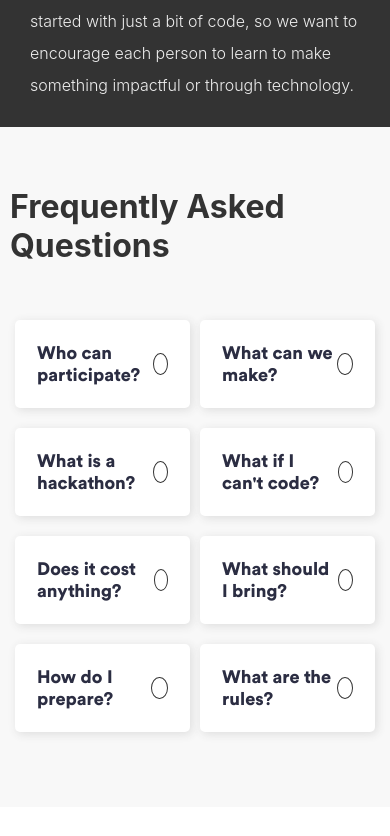
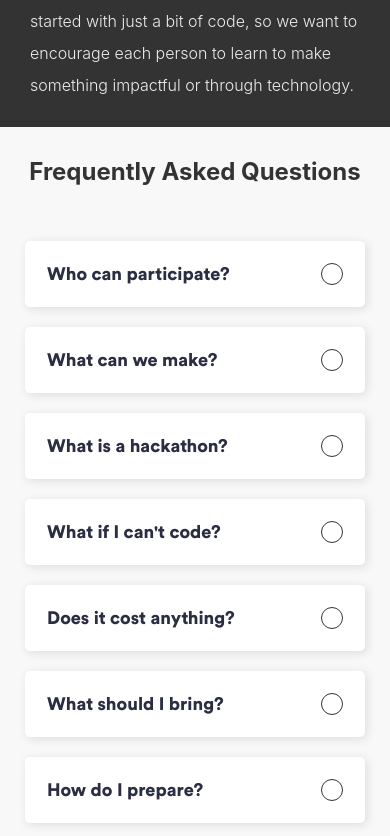
Before and after one commit to ScribeHacks/scribehacks.github.io, a Svelte app: page / in a window 390 px wide. Shown: the part 928-1764 px from the top of the page. Built offline with nearby package versions, Linux system fonts and the light colour scheme.

Commit message:
responsive: FAQ & FaqItem

```diff
--- a/src/components/FaqItem.svelte
+++ b/src/components/FaqItem.svelte
@@ -26,8 +26,7 @@
     margin: 5px;
     margin-bottom: 15px;
     padding: 5px;
-    min-width: 35%;
-    max-width: 50%;
+    min-width: 90%;
     position: relative;
 
     transition-duration: 0.2s;
@@ -96,4 +95,11 @@
       transition-duration: 0.2s;
     }
   }
+
+  @media (min-width: 768px) {
+    .accordion {
+      min-width: 35%;
+      max-width: 50%;
+    }
+  }
 </style>
--- a/src/sections/FAQ.svelte
+++ b/src/sections/FAQ.svelte
@@ -57,10 +57,10 @@
     flex-direction: column;
     align-items: center;
 
-    padding: 60px 10px;
+    padding: 30px 20px;
 
     h2 {
-      font-size: 2rem;
+      font-size: 1.5rem;
       margin: 0;
     }
   }
@@ -70,7 +70,17 @@
     max-width: 1100px;
     margin: auto;
     margin-top: 30px;
-
     flex-wrap: wrap;
   }
+
+  @media (min-width: 768px) {
+    .section {
+      padding: 60px 20px;
+
+      h2 {
+        font-size: 2rem;
+        margin: 0;
+      }
+    }
+  }
 </style>
```
